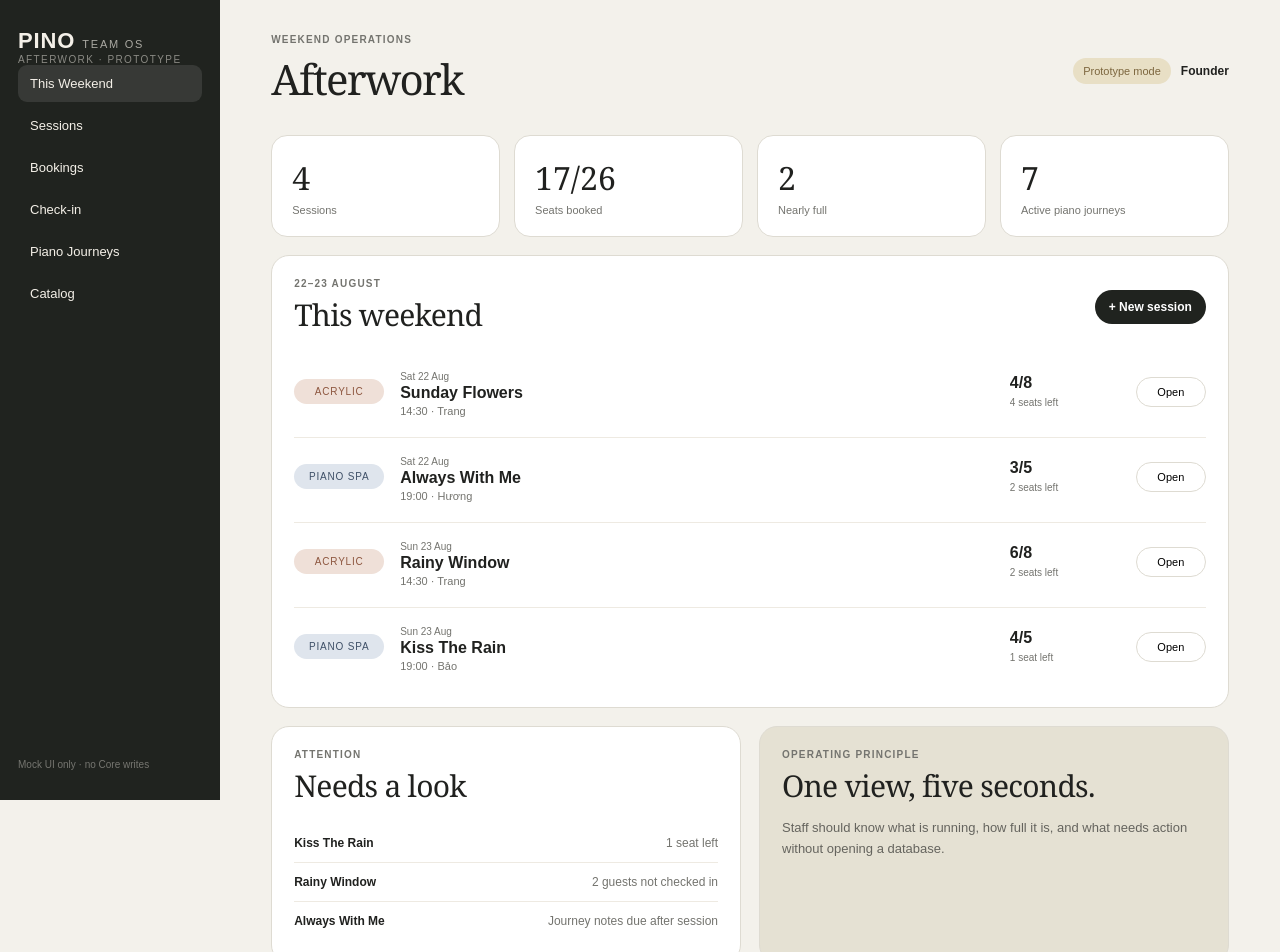
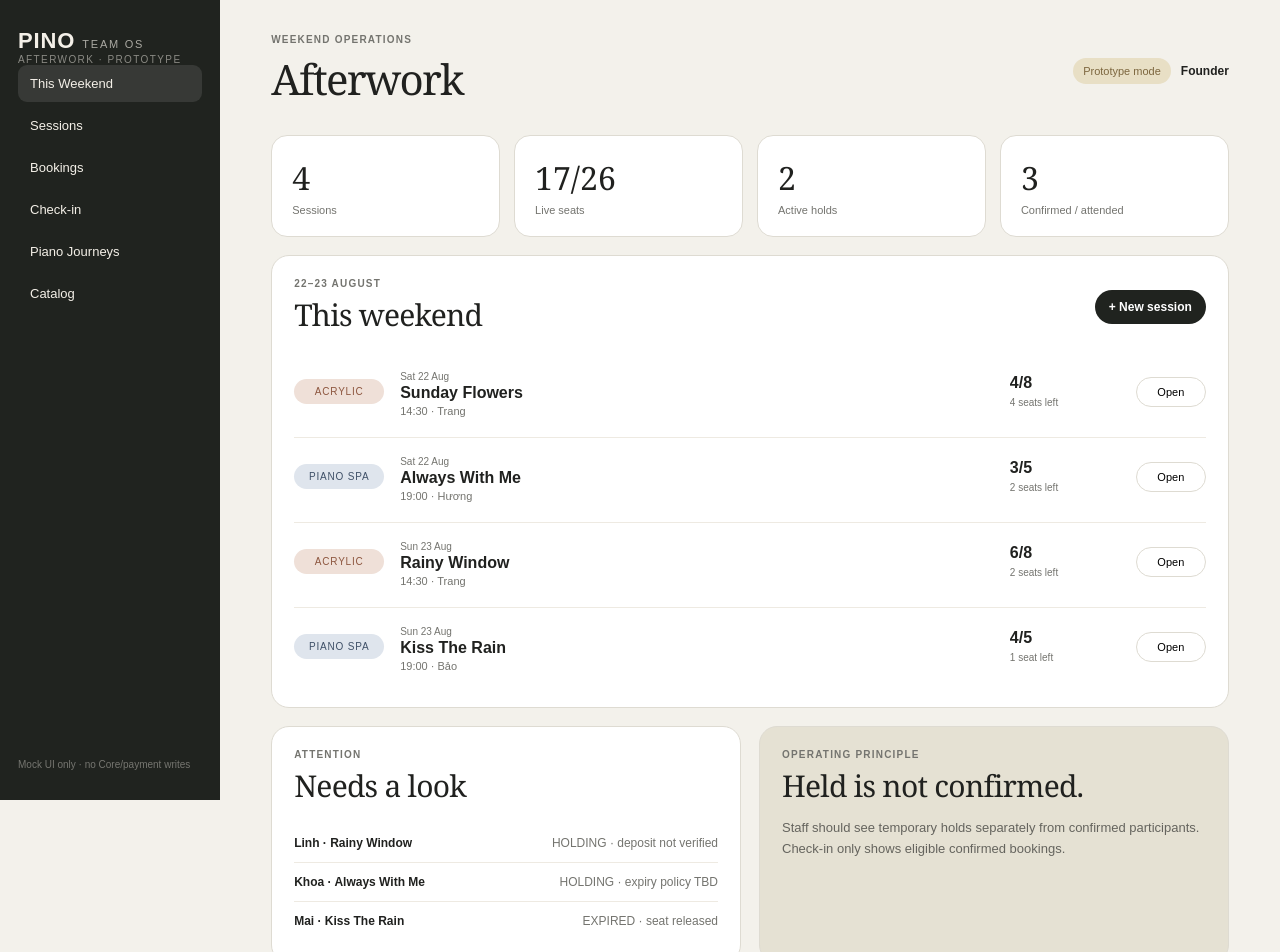
Before and after one commit to vmtct/pino-team-os, a Next.js app: page /afterwork-prototype in a window 1280 px wide. Shown: the top 952 px of the page. Built offline with nearby package versions, Linux system fonts and the light colour scheme.

Commit message:
Model Afterwork hold and deposit states in TOS prototype

```diff
--- a/app/afterwork-prototype/page.tsx
+++ b/app/afterwork-prototype/page.tsx
@@ -3,7 +3,8 @@
 import { useMemo, useState } from "react";
 import "./page.css";
 
-type Booking = { id:string; name:string; party:string; session:string; checked:boolean };
+type BookingStatus = "holding" | "confirmed" | "expired" | "cancelled" | "attended" | "no_show";
+type Booking = { id:string; name:string; party:string; session:string; status:BookingStatus };
 type Session = { id:string; title:string; kind:"Acrylic"|"Piano Spa"; day:string; time:string; booked:number; capacity:number; facilitator:string };
 
 const sessions:Session[]=[
@@ -21,46 +22,52 @@ const acrylicCatalog=[
 ];
 
 const seed:Booking[]=[
-  {id:"b1",name:"Minh",party:"1 adult",session:"Rainy Window",checked:true},
-  {id:"b2",name:"Thảo",party:"2 adults",session:"Rainy Window",checked:true},
-  {id:"b3",name:"Linh",party:"1 adult + child 9",session:"Rainy Window",checked:false},
-  {id:"b4",name:"Huy",party:"1 adult",session:"Rainy Window",checked:false},
-  {id:"b5",name:"Mai",party:"1 adult",session:"Kiss The Rain",checked:false},
+  {id:"b1",name:"Minh",party:"1 adult",session:"Rainy Window",status:"attended"},
+  {id:"b2",name:"Thảo",party:"2 adults",session:"Rainy Window",status:"confirmed"},
+  {id:"b3",name:"Linh",party:"1 adult + child 9",session:"Rainy Window",status:"holding"},
+  {id:"b4",name:"Huy",party:"1 adult",session:"Rainy Window",status:"confirmed"},
+  {id:"b5",name:"Mai",party:"1 adult",session:"Kiss The Rain",status:"expired"},
+  {id:"b6",name:"Khoa",party:"1 adult",session:"Always With Me",status:"holding"},
 ];
 
 export default function AfterworkOpsPrototype(){
   const [tab,setTab]=useState("weekend");
   const [bookings,setBookings]=useState(seed);
   const totals=useMemo(()=>({booked:sessions.reduce((n,s)=>n+s.booked,0),capacity:sessions.reduce((n,s)=>n+s.capacity,0)}),[]);
-  const toggle=(id:string)=>setBookings((rows)=>rows.map((b)=>b.id===id?{...b,checked:!b.checked}:b));
+  const liveHolds=bookings.filter(b=>b.status==="holding").length;
+  const confirmed=bookings.filter(b=>["confirmed","attended"].includes(b.status)).length;
+  const toggleCheckin=(id:string)=>setBookings((rows)=>rows.map((b)=>b.id===id&&["confirmed","attended"].includes(b.status)?{...b,status:b.status==="attended"?"confirmed":"attended"}:b));
   return <main className="awops">
     <aside className="awops-side">
       <div><strong>PINO</strong><span>TEAM OS</span></div>
       <p>AFTERWORK · PROTOTYPE</p>
       <nav>{[["weekend","This Weekend"],["sessions","Sessions"],["bookings","Bookings"],["checkin","Check-in"],["piano","Piano Journeys"],["catalog","Catalog"]].map(([id,label])=><button key={id} onClick={()=>setTab(id)} className={tab===id?"active":""}>{label}</button>)}</nav>
-      <small>Mock UI only · no Core writes</small>
+      <small>Mock UI only · no Core/payment writes</small>
     </aside>
     <section className="awops-main">
       <header><div><p className="kicker">Weekend operations</p><h1>Afterwork</h1></div><div className="staff"><span>Prototype mode</span><b>Founder</b></div></header>
-      {tab==="weekend"&&<Weekend totals={totals}/>}
+      {tab==="weekend"&&<Weekend totals={totals} holds={liveHolds} confirmed={confirmed}/>}
       {tab==="sessions"&&<Sessions/>}
       {tab==="bookings"&&<Bookings bookings={bookings}/>}
-      {tab==="checkin"&&<Checkin bookings={bookings.filter(b=>b.session==="Rainy Window")} toggle={toggle}/>}
+      {tab==="checkin"&&<Checkin bookings={bookings.filter(b=>b.session==="Rainy Window"&&["confirmed","attended"].includes(b.status))} toggle={toggleCheckin}/>}
       {tab==="piano"&&<Piano/>}
       {tab==="catalog"&&<Catalog/>}
     </section>
   </main>
 }
 
-function Weekend({totals}:{totals:{booked:number;capacity:number}}){return <>
-  <div className="stats"><Stat n="4" label="Sessions"/><Stat n={`${totals.booked}/${totals.capacity}`} label="Seats booked"/><Stat n="2" label="Nearly full"/><Stat n="7" label="Active piano journeys"/></div>
+function Weekend({totals,holds,confirmed}:{totals:{booked:number;capacity:number};holds:number;confirmed:number}){return <>
+  <div className="stats"><Stat n="4" label="Sessions"/><Stat n={`${totals.booked}/${totals.capacity}`} label="Live seats"/><Stat n={String(holds)} label="Active holds"/><Stat n={String(confirmed)} label="Confirmed / attended"/></div>
   <section className="panel"><div className="panel-head"><div><p className="kicker">22–23 August</p><h2>This weekend</h2></div><button>+ New session</button></div><div className="session-list">{sessions.map(s=><article key={s.id}><div className={`kind ${s.kind==="Acrylic"?"paint":"piano"}`}>{s.kind}</div><div><small>{s.day}</small><h3>{s.title}</h3><p>{s.time} · {s.facilitator}</p></div><div className="seat"><b>{s.booked}/{s.capacity}</b><span>{s.capacity-s.booked===1?"1 seat left":`${s.capacity-s.booked} seats left`}</span></div><button className="ghost">Open</button></article>)}</div></section>
-  <div className="two"><section className="panel"><div className="panel-head"><div><p className="kicker">Attention</p><h2>Needs a look</h2></div></div><ul className="attention"><li><b>Kiss The Rain</b><span>1 seat left</span></li><li><b>Rainy Window</b><span>2 guests not checked in</span></li><li><b>Always With Me</b><span>Journey notes due after session</span></li></ul></section><section className="panel calm"><p className="kicker">Operating principle</p><h2>One view, five seconds.</h2><p>Staff should know what is running, how full it is, and what needs action without opening a database.</p></section></div>
+  <div className="two"><section className="panel"><div className="panel-head"><div><p className="kicker">Attention</p><h2>Needs a look</h2></div></div><ul className="attention"><li><b>Linh · Rainy Window</b><span>HOLDING · deposit not verified</span></li><li><b>Khoa · Always With Me</b><span>HOLDING · expiry policy TBD</span></li><li><b>Mai · Kiss The Rain</b><span>EXPIRED · seat released</span></li></ul></section><section className="panel calm"><p className="kicker">Operating principle</p><h2>Held is not confirmed.</h2><p>Staff should see temporary holds separately from confirmed participants. Check-in only shows eligible confirmed bookings.</p></section></div>
 </>}
 function Stat({n,label}:{n:string;label:string}){return <div className="stat"><strong>{n}</strong><span>{label}</span></div>}
-function Sessions(){return <section className="panel"><div className="panel-head"><div><p className="kicker">Operational catalog → session</p><h2>Sessions</h2></div><button>+ New session</button></div><div className="form-mock"><label>Experience<select defaultValue="Acrylic"><option>Acrylic</option><option>Piano Spa</option></select></label><label>Offering<select defaultValue="Rainy Window"><option>Rainy Window</option><option>Sunday Flowers</option><option>Always With Me</option><option>Kiss The Rain</option></select></label><label>Date<input value="2026-08-23" readOnly/></label><label>Time<input value="14:30 → 17:00" readOnly/></label><label>Capacity<input value="8" readOnly/></label><label>Facilitator<select defaultValue="Trang"><option>Trang</option><option>Hương</option><option>Bảo</option></select></label><button>Publish session</button></div><p className="mock-note">Prototype: publishing does not write data. Canonical runtime will publish through a protected Core command.</p></section>}
-function Bookings({bookings}:{bookings:Booking[]}){return <section className="panel"><div className="panel-head"><div><p className="kicker">Public + manual bookings</p><h2>Bookings</h2></div><button>+ Manual booking</button></div><div className="table"><div className="tr th"><span>Name</span><span>Party</span><span>Session</span><span>Status</span></div>{bookings.map(b=><div className="tr" key={b.id}><b>{b.name}</b><span>{b.party}</span><span>{b.session}</span><span className={b.checked?"ok":"pending"}>{b.checked?"Checked in":"Confirmed"}</span></div>)}</div></section>}
-function Checkin({bookings,toggle}:{bookings:Booking[];toggle:(id:string)=>void}){return <section className="panel check"><div className="panel-head"><div><p className="kicker">Sun · 14:30</p><h2>Rainy Window</h2><p>Fast reception mode</p></div><span className="big-seat">6 / 8 booked</span></div>{bookings.map(b=><button key={b.id} onClick={()=>toggle(b.id)} className={b.checked?"checked":""}><span className="tick">{b.checked?"✓":""}</span><b>{b.name}</b><small>{b.party}</small></button>)}</section>}
+function Sessions(){return <section className="panel"><div className="panel-head"><div><p className="kicker">Operational catalog → session</p><h2>Sessions</h2></div><button>+ New session</button></div><div className="form-mock"><label>Experience<select defaultValue="Acrylic"><option>Acrylic</option><option>Piano Spa</option></select></label><label>Offering<select defaultValue="Rainy Window"><option>Rainy Window</option><option>Sunday Flowers</option><option>Always With Me</option><option>Kiss The Rain</option></select></label><label>Date<input value="2026-08-23" readOnly/></label><label>Time<input value="14:30 → 17:00" readOnly/></label><label>Capacity<input value="8" readOnly/></label><label>Deposit<input value="Required · amount policy TBD" readOnly/></label><label>Facilitator<select defaultValue="Trang"><option>Trang</option><option>Hương</option><option>Bảo</option></select></label><button>Publish session</button></div><p className="mock-note">Prototype only. Runtime publish and commercial terms will be protected Core commands.</p></section>}
+function Bookings({bookings}:{bookings:Booking[]}){return <section className="panel"><div className="panel-head"><div><p className="kicker">One canonical lifecycle</p><h2>Bookings</h2></div><button>+ Manual booking</button></div><div className="table"><div className="tr th"><span>Name</span><span>Party</span><span>Session</span><span>Status</span></div>{bookings.map(b=><div className="tr" key={b.id}><b>{b.name}</b><span>{b.party}</span><span>{b.session}</span><span className={statusClass(b.status)}>{statusLabel(b.status)}</span></div>)}</div><p className="mock-note">HOLDING reserves capacity temporarily. CONFIRMED requires verified deposit. EXPIRED releases capacity. No payment provider is connected in this prototype.</p></section>}
+function Checkin({bookings,toggle}:{bookings:Booking[];toggle:(id:string)=>void}){return <section className="panel check"><div className="panel-head"><div><p className="kicker">Sun · 14:30</p><h2>Rainy Window</h2><p>Confirmed participants only</p></div><span className="big-seat">{bookings.length} eligible</span></div>{bookings.map(b=><button key={b.id} onClick={()=>toggle(b.id)} className={b.status==="attended"?"checked":""}><span className="tick">{b.status==="attended"?"✓":""}</span><b>{b.name}</b><small>{b.party} · {statusLabel(b.status)}</small></button>)}<p className="mock-note">The HOLDING booking for Linh is intentionally absent until deposit confirmation.</p></section>}
 function Piano(){return <><div className="stats"><Stat n="7" label="Active journeys"/><Stat n="2" label="Near performance"/><Stat n="3" label="Vinyl pending"/><Stat n="1" label="NFC release ready"/></div><section className="panel"><div className="panel-head"><div><p className="kicker">Piano Spa</p><h2>Active journeys</h2></div></div><div className="journeys"><Journey name="Linh" song="Always With Me" stage="Expression" pct="72%"/><Journey name="Khoa" song="Kiss The Rain" stage="Two Hands" pct="44%"/><Journey name="Mai" song="One Summer’s Day" stage="Performance" pct="91%"/></div></section></>}
 function Journey({name,song,stage,pct}:{name:string;song:string;stage:string;pct:string}){return <article><div><small>{name}</small><h3>{song}</h3><p>{stage}</p></div><div className="progress"><i style={{width:pct}}/><span>{pct}</span></div><button className="ghost">Open</button></article>}
-function Catalog(){return <><div className="stats"><Stat n="4" label="Acrylic collections"/><Stat n="16" label="Acrylic paintings"/><Stat n="2" label="Active this weekend"/><Stat n="3" label="Piano collections"/></div><section className="panel"><div className="panel-head"><div><p className="kicker">Curated offerings</p><h2>Acrylic catalog</h2></div><button>+ Offering</button></div><div className="catalog">{acrylicCatalog.map(group=><div key={group.collection}><b>{group.collection}</b><span>{group.items.length} paintings</span><p>{group.items.join(" · ")}</p></div>)}</div><p className="mock-note">Only Sunday Flowers and Rainy Window are scheduled in this prototype weekend. Catalog ≠ session: staff curate offerings into dated sessions.</p></section><section className="panel"><div className="panel-head"><div><p className="kicker">Piano Spa</p><h2>Song collections</h2></div></div><div className="catalog"><div><b>Ghibli Collection</b><span>Song discovery</span><p>Always With Me · One Summer’s Day · Merry-Go-Round of Life</p></div><div><b>Rainy Piano</b><span>Song discovery</span><p>Kiss The Rain · River Flows in You · Comptine</p></div><div><b>Cinema Piano</b><span>Song discovery</span><p>Interstellar · La La Land · Nuvole Bianche</p></div></div><p className="mock-note">Catalog is product evidence. Final publish lifecycle, media contract, permissions and canonical ownership remain governed by Core.</p></section></>}
+function Catalog(){return <><div className="stats"><Stat n="4" label="Acrylic collections"/><Stat n="16" label="Acrylic paintings"/><Stat n="2" label="Active this weekend"/><Stat n="3" label="Piano collections"/></div><section className="panel"><div className="panel-head"><div><p className="kicker">Curated offerings</p><h2>Acrylic catalog</h2></div><button>+ Offering</button></div><div className="catalog">{acrylicCatalog.map(group=><div key={group.collection}><b>{group.collection}</b><span>{group.items.length} paintings</span><p>{group.items.join(" · ")}</p></div>)}</div><p className="mock-note">Catalog ≠ session. Staff curate offerings into dated operational sessions.</p></section><section className="panel"><div className="panel-head"><div><p className="kicker">Piano Spa</p><h2>Song collections</h2></div></div><div className="catalog"><div><b>Ghibli Collection</b><span>Song discovery</span><p>Always With Me · One Summer’s Day · Merry-Go-Round of Life</p></div><div><b>Rainy Piano</b><span>Song discovery</span><p>Kiss The Rain · River Flows in You · Comptine</p></div><div><b>Cinema Piano</b><span>Song discovery</span><p>Interstellar · La La Land · Nuvole Bianche</p></div></div></section></>}
+
+function statusLabel(status:BookingStatus){return ({holding:"HOLDING",confirmed:"CONFIRMED",expired:"EXPIRED",cancelled:"CANCELLED",attended:"ATTENDED",no_show:"NO SHOW"})[status]}
+function statusClass(status:BookingStatus){return ["confirmed","attended"].includes(status)?"ok":"pending"}
```
